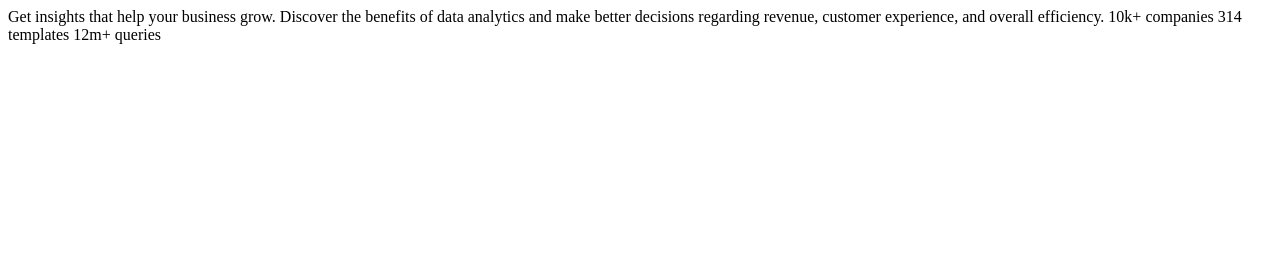
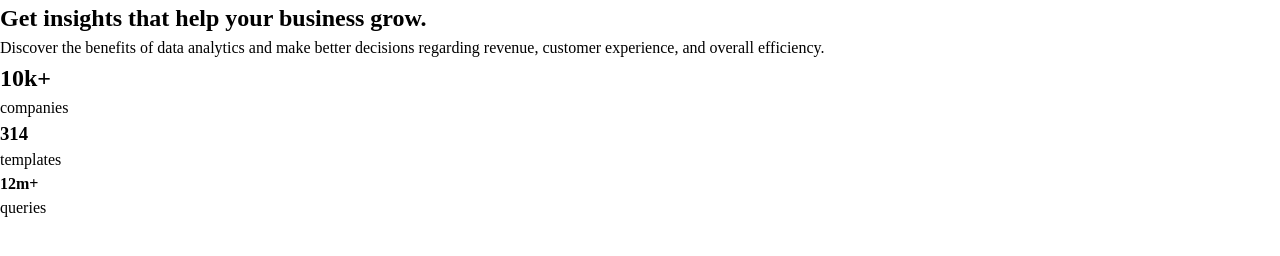
Before and after one commit to juliabush/stats-preview-card, a plain HTML site: page index.html in a window 1280 px wide. Drawn offline with Linux system fonts and the light colour scheme.

Commit message:
Created containers and basic css reset

```diff
--- a/index.html
+++ b/index.html
@@ -6,19 +6,55 @@
 <link rel="stylesheet" href="style.css">
   <link rel="icon" type="image/png" sizes="32x32" href="./images/favicon-32x32.png">
 
-  <title>Frontend Mentor | Stats preview card component</title>
+  <title>Julia | Stats preview card component</title>
 
 </head>
 <body>
-
-  Get insights that help your business grow.
-
+<article class="main-card__container">
+  <picture class="main-card__header-image">
+  </picture>
+  <h1 class="main-card__title">
+     Get
+     <span class="main-card__title-accented-word">
+      insights
+     </span>
+      that help your business grow.
+  </h1>
+  <p class="main-card__title-caption">
   Discover the benefits of data analytics and make better decisions regarding revenue, customer
   experience, and overall efficiency.
+  </p>
+  <div class="main-card__stat-flexgroup">
+    <div class="main-card__stat-flexstacking">
+      <h2 class="main-card__stat-title">
+      10k+
+      </h2>
+      <p class="main-card__stat-caption">
+        companies
+      </p>
+    </div>
+    <div class="main-card__stat-flexstacking">
+      <h3 class="main-card__stat-title">
+        314
+        </h3>
+        <p class="main-card__stat-caption">
+          templates
+        </p>
+    </div>
+    <div class="main-card__stat-flexstacking">
+      <h4 class="main-card__stat-title">
+        12m+
+        </h4>
+        <p class="main-card__stat-caption">
+          queries
+        </p>
+    </div>
+  </div>
+</article>
 
-  10k+ companies
-  314 templates
-  12m+ queries
+
+
+
 
 
 </body>
--- a/style.css
+++ b/style.css
@@ -0,0 +1,68 @@
+@import url('https://fonts.googleapis.com/css2?family=Inter:ital,opsz,wght@0,14..32,100..900;1,14..32,100..900&family=Lexend+Deca:wght@100..900&display=swap');
+
+:root {
+    /* Fonts */
+    --font-style-thick: 'Lexend Deca';
+    --font-style-thin: 'Inter';
+
+    --fw-normal: 400;
+    --fw-bold: 700;
+
+    --font-size: 0.938;
+
+    /* Colors */
+    --clr-background-navyblue: hsl(233, 47%, 7%);
+    --clr-card-background-darklavender: hsl(244, 38%, 16%);
+    --clr-accent-brightviolet: hsl(277, 64%, 61%);
+
+    --clr-heading-stats-white:  hsl(0, 0%, 100%);
+    --clr-main-caption-offwhite: hsla(0, 0%, 100%, 0.75);
+    --clr-stat-caption-offwhite: hsla(0, 0%, 100%, 0.6);
+}
+/* 1. Use a more-intuitive box-sizing model */
+*, *::before, *::after {
+    box-sizing: border-box;
+  }
+
+  /* 2. Remove default margin */
+  * {
+    margin: 0;
+  }
+
+  body {
+    /* 3. Add accessible line-height */
+    line-height: 1.5;
+    /* 4. Improve text rendering */
+    -webkit-font-smoothing: antialiased;
+  }
+
+  /* 5. Improve media defaults */
+  img, picture, video, canvas, svg {
+    display: block;
+    max-width: 100%;
+  }
+
+  /* 6. Inherit fonts for form controls */
+  input, button, textarea, select {
+    font: inherit;
+  }
+
+  /* 7. Avoid text overflows */
+  p, h1, h2, h3, h4, h5, h6 {
+    overflow-wrap: break-word;
+  }
+
+  /* 8. Improve line wrapping */
+  p {
+    text-wrap: pretty;
+  }
+  h1, h2, h3, h4, h5, h6 {
+    text-wrap: balance;
+  }
+
+  /*
+    9. Create a root stacking context
+  */
+  #root, #__next {
+    isolation: isolate;
+  }
```
